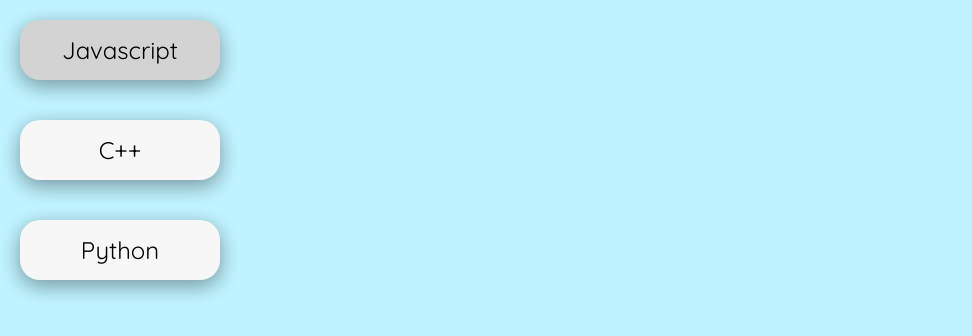
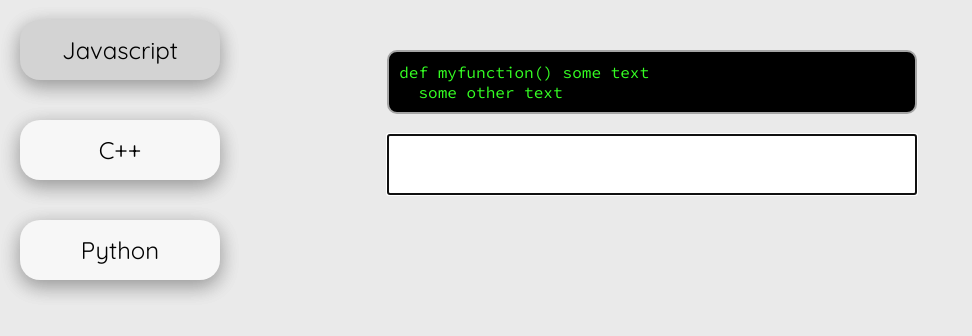
Before and after one commit to EduHacks2017/EduHacks2017.github.io, a plain HTML site: page index.html in a window 1280 px wide. Both pictures are taken after a click on the element "Javascript". Shown: the whole page, without its empty margins (0-972 px from the left). Drawn offline with Linux system fonts and the light colour scheme.

Commit message:
Beautifying, validate complete

```diff
--- a/index.html
+++ b/index.html
@@ -1,6 +1,7 @@
 <!DOCTYPE html>
 <html>
 <head>
+  <link href="https://fonts.googleapis.com/css?family=Source+Code+Pro" rel="stylesheet">
   <link href="https://fonts.googleapis.com/css?family=Quicksand" rel="stylesheet">
   <script type="text/javascript" src="script.js"></script>
   <link rel="stylesheet" type="text/css" href="styles.css">
@@ -18,5 +19,12 @@
     Python
     </div>
   </div>
+
+  <div id="main">
+    <div id="text">
+
+    </div>
+  </div>
+
 </body>
 </html>
--- a/script.js
+++ b/script.js
@@ -1,28 +1,75 @@
-var currTab;
+let currTab;
+let started=false;
+let inputStr=`def myfunction() some text \n  some other text`;
+let counter =  0;
 
 function switchSelected(obj){
-  var tabs = document.getElementsByClassName("languageTab");
-  for(var i=0;i<tabs.length;i++){
+  let tabs=document.getElementsByClassName("languageTab");
+  for(let i=0;i<tabs.length;i++){
     tabs[i].style.backgroundColor="#f7f7f7";
   }
   currTab=obj;
   currTab.style.backgroundColor="#d3d3d3";
 }
 
+function createSpans(str,area){
+  let arr=str.split("");
+  for(let i=0;i<arr.length;i++){
+    let curr=arr[i];
+    if(curr=="\n") area.innerHTML+="<div id=i"+i+">"+curr+"</div>";
+    else if(curr==" ") area.innerHTML+="<span id=i"+i+">&nbsp;</div>";
+    else area.innerHTML+="<span id=i"+i+">"+curr+"</span>";
+  }
+}
+
 function start(tab){
   switchSelected(tab);
+  if(started) return;
+  started=true;
 
-  var box = document.getElementById("container");
-  box.style.top="0px";
-  box.style.left="0px";
-  box.style.width="200px";
-  box.style.marginTop="0px";
+  let container=document.getElementById("container");
+  container.style.top="0px";
+  container.style.left="0px";
+  container.style.width="200px";
+  container.style.marginTop="0px";
 
-  var tabs = document.getElementsByClassName("languageTab");
-  for(var i=0;i<tabs.length;i++){
-    var tab=tabs[i];
+  let tabs=document.getElementsByClassName("languageTab");
+  for(let i=0;i<tabs.length;i++){
+    let tab=tabs[i];
     tab.style.height="60px";
     tab.style.width="200px";
     tab.style.fontSize="1.5em";
   }
+
+  let text=document.getElementById("text");
+
+  createSpans(inputStr,text);
+
+  let main=document.getElementById("main");
+  main.style.opacity=1;
+
+  let input=document.createElement("input");
+  input.setAttribute("onkeyup","validate(event)");
+  input.setAttribute("id","input");
+  main.appendChild(input);
+
+  input.focus();
 }
+
+function validate(event) {
+
+    let str = document.getElementById("input").value; // user typed in
+    for (let i = 0; i <= str.length - 1; i++) {
+        if (str[i] !== inputStr[counter  + i]) {
+            console.log('fail!');
+            return;
+        }
+    }
+
+    // Enter
+    if(event.keyCode===13){
+        counter += str.length + 1;
+        document.getElementById("input").value="";
+    }
+    console.log('pass!');
+}
--- a/styles.css
+++ b/styles.css
@@ -3,24 +3,26 @@
   height:120px;
   width:400px;
   border-radius:20px;
-  box-shadow: 0 6px 20px 0 rgba(0, 0, 0, 0.2), 0 6px 20px 0 rgba(0, 0, 0, 0.2);
+  box-shadow:0 6px 20px 0 rgba(0, 0, 0, 0.2), 0 6px 20px 0 rgba(0, 0, 0, 0.2);
   display:flex;
   align-items:center;
   justify-content:center;
   margin:20px;
 
-  -moz-transition: all 1s;
-  -khtml-transition: all 1s;
-  -webkit-transition: all 1s;
-  -o-transition: all 1s;
-  transition: all 1s;
+  -moz-transition:all 1s;
+  -khtml-transition:all 1s;
+  -webkit-transition:all 1s;
+  -o-transition:all 1s;
+  transition:all 1s;
 
   font-size:3em;
-  font-family:Quicksand;
+  font-family:"Quicksand";
+
+  cursor:pointer;
 }
 
 .languageTab:hover{
-  transform: scale(1.05);
+  transform:scale(1.05);
 }
 
 #container{
@@ -34,13 +36,57 @@
   justify-content:center;
   flex-direction:column;
 
-  -moz-transition: all 1;
-  -khtml-transition: all 1s;
-  -webkit-transition: all 1s;
-  -o-transition: all 1s;
-  transition: all 1s;
+  -moz-transition:all 1s;
+  -khtml-transition:all 1s;
+  -webkit-transition:all 1s;
+  -o-transition:all 1s;
+  transition:all 1s;
+
+  z-index:1;
+}
+
+#main{
+  opacity:0;
+  -moz-transition:all 2s;
+  -khtml-transition:all 2s;
+  -webkit-transition:all 2s;
+  -o-transition:all 2s;
+  transition:all 2s;
+  width:40%;
+  margin:50px;
+  margin-left:30%;
+  font-family:"Source Code Pro";
+  z-index:0;
+}
+
+#text{
+  width:100%;
+  margin-bottom:20px;
+  background-color:black;
+  border:2px solid #a5a5a5;
+  border-radius:10px;
+  padding:10px;
+  color:#35ff23;
+}
+
+#input{
+  font-family:inherit;
+  width:100%;
+  padding:20px 10px 20px 10px;
+}
+
+.current{
+  background-color:#efff7a;
+}
+
+.accepted{
+  background-color:#75b0ff;
+}
+
+.rejected{
+  background-color:#ff2100;
 }
 
 body{
-  background-color:#bff3ff;
+  background-color:#eaeaea;
 }
```
Also changed, not shown: test.txt (added).
